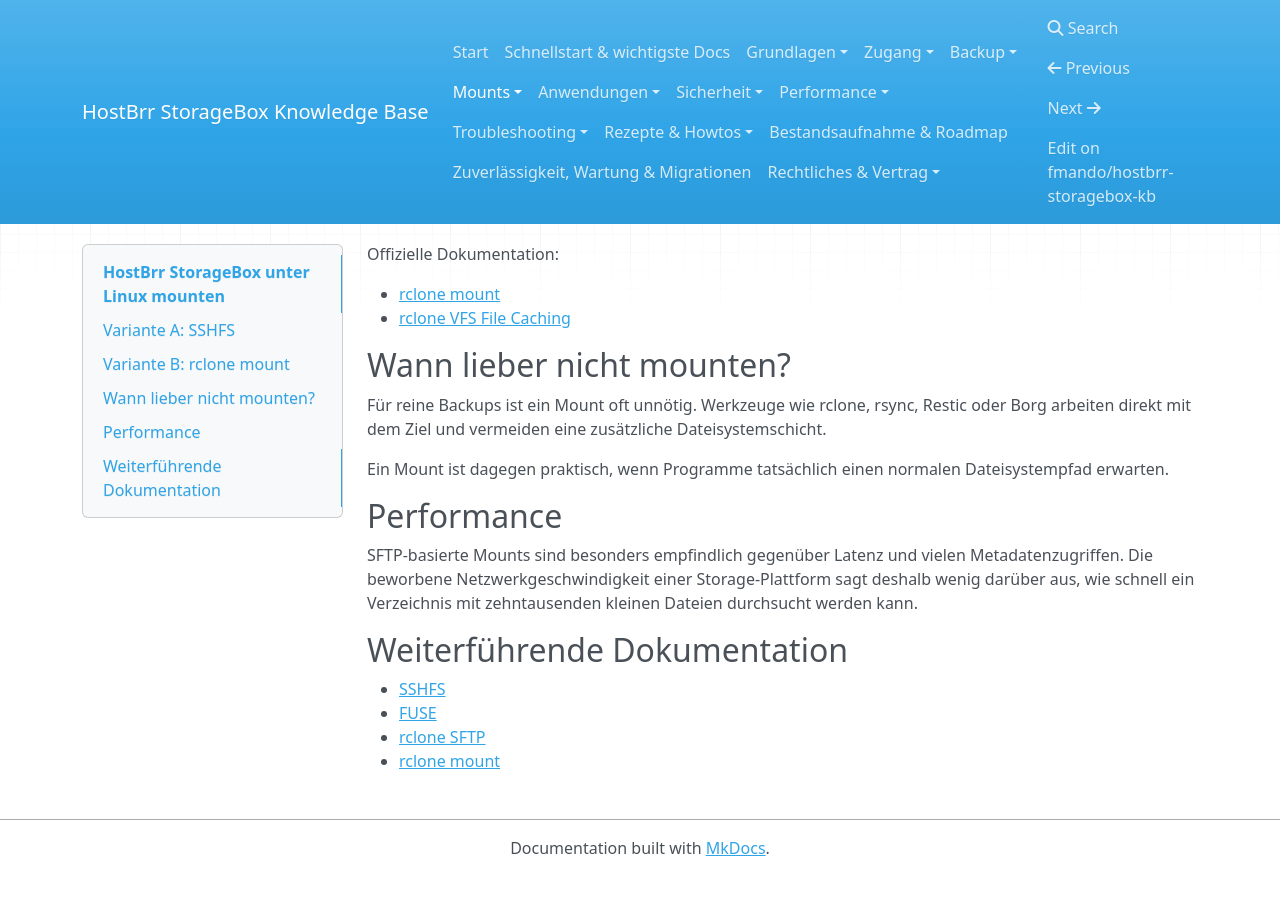
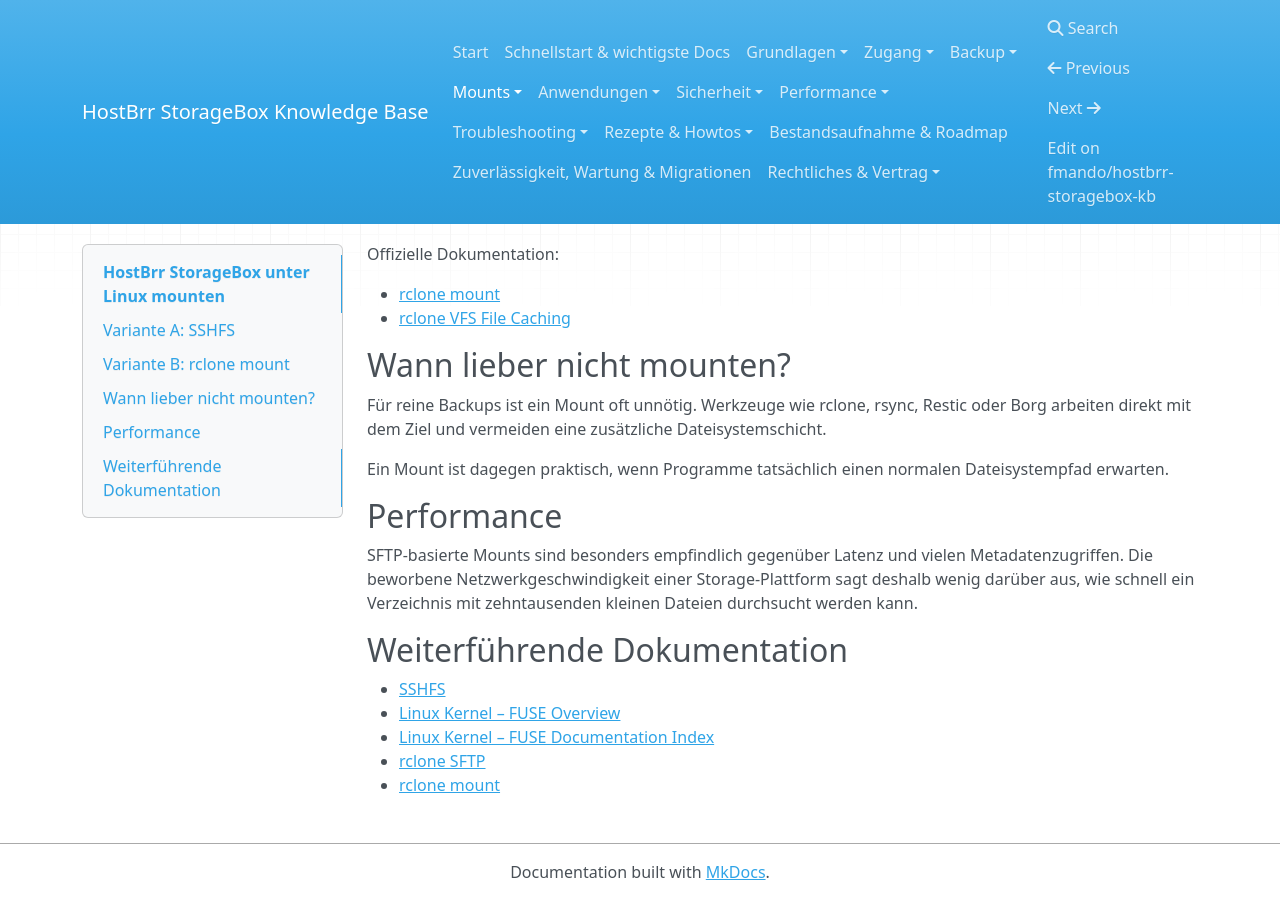
Before and after one commit to fmando/hostbrr-storagebox-kb, an MkDocs documentation site: the page built from docs/04-mounts/linux.md, in a window 1280 px wide and 900 px high, scrolled down 697 px. Built offline with MkDocs 1.6.1, drawn with Linux system fonts in a browser that asks for light colours; nearby versions of some CDN libraries; before the commit the page ends 1573 px from its top, so only the background shows below that.

Commit message:
Fix Linux FUSE documentation link

```diff
--- a/docs/04-mounts/linux.md
+++ b/docs/04-mounts/linux.md
@@ -56,6 +56,7 @@
 ## Weiterführende Dokumentation
 
 - [SSHFS](https://github.com/libfuse/sshfs)
-- [FUSE](https://www.kernel.org/doc/html/latest/filesystems/fuse.html)
+- [Linux Kernel – FUSE Overview](https://www.kernel.org/doc/html/latest/filesystems/fuse/fuse.html)
+- [Linux Kernel – FUSE Documentation Index](https://www.kernel.org/doc/html/latest/filesystems/fuse/index.html)
 - [rclone SFTP](https://rclone.org/sftp/)
 - [rclone mount](https://rclone.org/commands/rclone_mount/)
```
Also changed, not shown: other parts of docs/04-mounts/linux.md (+1 -1 lines).
